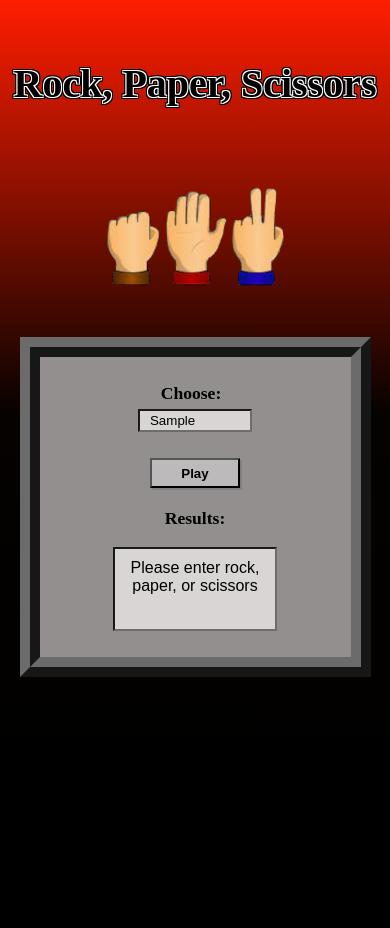
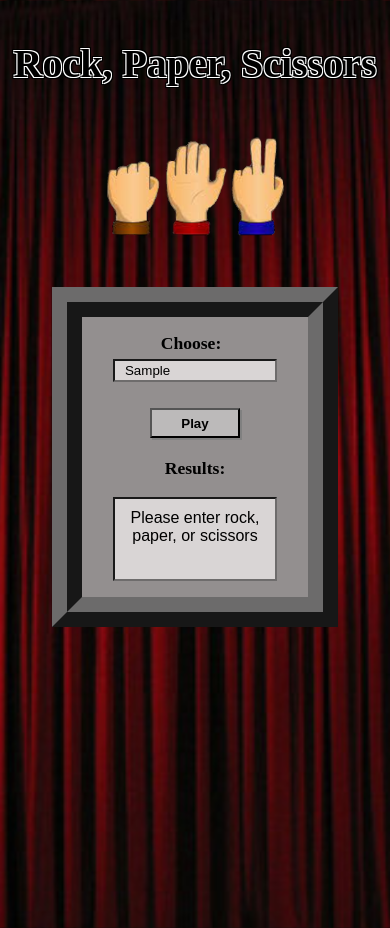
Before and after one commit to cerebralsilage/RockPaperScissors, a plain HTML site: page index.html in a window 390 px wide. Both pictures are taken after typing "Sample" into the empty fields and a click on the input "Play". Before the commit the page ends 844 px from the top, so only its background shows below. Drawn offline with Linux system fonts and the light colour scheme; a web font is replaced by a local one.

Commit message:
update
background, built framework for radio selection

```diff
--- a/css/styles.css
+++ b/css/styles.css
@@ -1,5 +1,6 @@
 
 /* =====================  rock, paper, scissor webpage  ======================= */
+@import url("https://use.typekit.net/ghe3mrf.css");
 
 html {
   background-color: black;
@@ -7,13 +8,10 @@ html {
 
 body {
   margin: 0;
-  background: #9e2b1c; /* Old browsers */
-  background: -moz-linear-gradient(top,  #ff1d00 0%, #050200 49%, #000000 100%); /* FF3.6-15 */
-  background: -webkit-linear-gradient(top,  #ff1d00 0%,#050200 49%,#000000 100%); /* Chrome10-25,Safari5.1-6 */
-  background: linear-gradient(to bottom,  #ff1d00 0%,#050200 49%, #000000 100%); /* W3C, IE10+, FF16+, Chrome26+, Opera12+, Safari7+ */
-  filter: progid:DXImageTransform.Microsoft.gradient( startColorstr='#9e2b1c', endColorstr='#000000',GradientType=0 ); /* IE6-9 */
+  background-image: url("../assets/pics/curtain-large.jpg");
   background-size: cover;
-  height: 100vh;
+  background-position: center center;
+  height: 110vh;
   position: absolute;
   width: 100%;
 }
@@ -68,7 +66,7 @@ header h1 {
 
 /* -- Game Box -- */
 
-.jsbox {
+#jsbox {
   box-sizing: border-box;
   height: 340px;
   width: 60%;
@@ -84,7 +82,7 @@ header h1 {
 }
 
 form {
-  width: 80%;
+  width: 90%;
   max-width: 312px;
   text-align: center;
 }
@@ -94,17 +92,35 @@ label {
   font-size: 1.1rem;
 }
 
-#userInput {
+#userinput {
   background-color: #d9d5d5;
   border: 2px inset #6e6c6c;
   padding: 2px 10px;
   margin: 5px 0 20px 0;
   width: 140px;
-  font-family: "cooper black", script, sans-serif;
+  font-family: "cooper-black-std", script, sans-serif;
 }
 
-input {
-  width: 120px;
+.radiocon {
+  display: none;
+  margin-bottom: 10px;
+  padding-right: 0;
+  justify-content: center;
+}
+
+.userinputradio {
+  width: 80px;
+  margin-top: 5px;
+}
+
+.userinputradio2 {
+  width: 80px;
+  margin-top: 5px;
+}
+
+.userinputradio3 {
+  width: 80px;
+  margin-top: 5px;
 }
 
 #dW {
@@ -114,7 +130,7 @@ input {
   border: 2px inset #6e6c6c;
   padding: 10px;
   margin: 0 auto;
-  font-family: "cooper black", script, sans-serif;
+  font-family: "Cooper-black-std", script, sans-serif;
 }
 
 #playGame {
@@ -123,7 +139,7 @@ input {
   font-weight: bold;
   height: 30px;
   box-shadow: 2px 2px gray;
-  font-family: "cooper black", script, sans-serif;
+  font-family: "Cooper black", script, sans-serif;
   background-color: #bcbaba;
 }
 
@@ -141,8 +157,16 @@ input {
 /* --  @Media  -- */
 
 @media only screen and (max-width: 597px) {
+  body {
+    background-image: url("../assets/pics/curtain-small.jpg");
+  }
+
   header h1 {
-    margin-bottom: 80px;
+    margin-bottom: 50px;
+  }
+
+  .bkimage {
+    height: 130px;
   }
 
   .jsbox {
@@ -153,10 +177,7 @@ input {
 @media only screen and (max-width: 500px) {
   header h1 {
     font-size: 3.4rem;
-  }
-
-  .bkimage {
-    height: 130px;
+    margin-top: 40px;
   }
 }
 
@@ -170,10 +191,6 @@ input {
     margin-bottom: 50px;
   }
 
-  #userInput {
-    width: 90px;
-  }
-
   #dWInner {
     width: 90px;
   }
@@ -181,4 +198,8 @@ input {
   .jsbox {
     border-width: 20px;
   }
+
+  #userInput {
+    width: 90px;
+  }
 }
--- a/index.html
+++ b/index.html
@@ -17,12 +17,34 @@
       <div class="bkimage">
       </div>
 
-      <div class="jsbox">
+      <div id="jsbox">
     	  <form id="myForm" name="rpsform" onsubmit="return false" method="GET">
-          <label for="userInput"><strong>Choose: </strong></label>
-          <br>
-          <input id="userInput" name="rpsgame"  type="text" required>
-          <br>
+          <div class="userinputtextcon">
+            <label for="userinput"><strong>Choose: </strong></label>
+            <br>
+            <input id="userinput" className="userinputtext" name="userinputtext"  type="text">
+            <br>
+          </div>
+          <div class="radiocon">
+            <div class="radioInput1">
+              <label for="userinput"><strong>Rock</strong></label>
+              <br>
+              <input id="userinput" className="userinputradio" name="rpsgame"  type="radio" value="rock">
+              <br>
+            </div>
+            <div class="'radioInput2">
+              <label for="userinput"><strong>Paper</strong></label>
+              <br>
+              <input id="userinput" className="userinputradio" name="rpsgame"  type="radio" value="paper">
+              <br>
+            </div>
+            <div class="'radioInput3">
+              <label for="userinput"><strong>Scissors</strong></label>
+              <br>
+              <input id="userinput" className="userinputradio" name="rpsgame"  type="radio" value="scissors">
+              <br>
+            </div>
+          </div>
           <input id="playGame" name="rpsgame" type="submit" value="Play">
           <br>
           <p class="results"><strong>Results:</strong></p>
--- a/js/rockpaperscissor.js
+++ b/js/rockpaperscissor.js
@@ -6,14 +6,26 @@ const results = document.getElementById('dW');
 
 // Get User Input
 const getUserChoice = userInput => {
-  userInput = document.getElementById('userInput').value;
-  userInput = userInput.toLowerCase();
-  if (userInput === 'rock' || userInput === 'paper' || userInput === 'scissors' || userInput === 'bomb') {
+  userInputText = document.getElementById('userinput').value;
+  userInputRadio = document.querySelector('userinputradio');
+ /* userInputPaper = document.querySelector('userinputradio2');
+  userInputScissors = document.querySelector('userinputradio3'); */
+  userInputText = userInputText.toLowerCase();
+  if (userInputText === 'rock' || userInputText === 'paper' || userInputText === 'scissors' || userInputText === 'bomb') {
+    userInput = userInputText;
     return userInput;
-  }
-  else {
+  }  /*else if (document.querySelector('userinputradio1')){
+    userInput = 'rock';
+    return userInput;
+  } else if (document.querySelector('userinputradio2')) {
+      userInput = 'paper';
+      return userInput;
+  } else if (document.querySelector('userinputradio3')) {
+      userInput = 'scissors';
+      return userInput;
+  } */ else {
     results.innerHTML = "Please enter rock, paper, or scissors";
-  }
+  };
 };
 
 
```
Also changed, not shown: assets/pics/141222763_311f78531e_c.jpg (added), assets/pics/curtain-large.jpg (added), assets/pics/curtain-small.jpg (added), assets/pics/favicon.ico.
